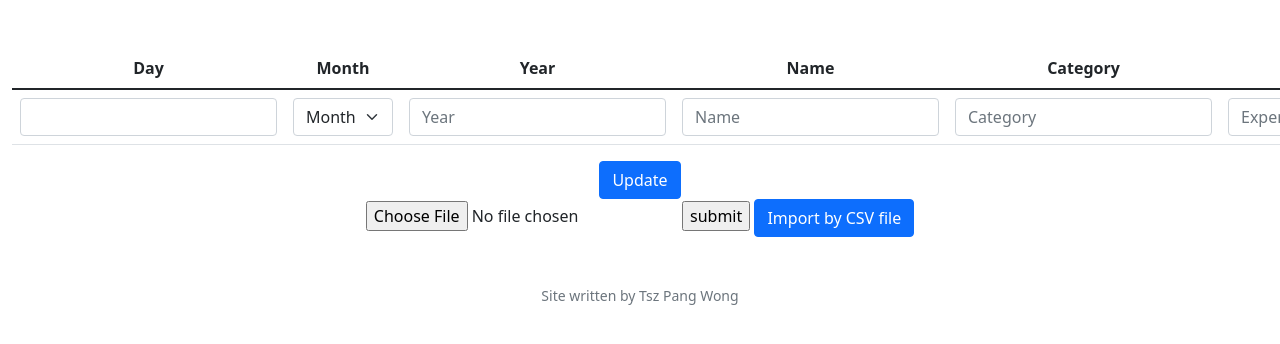
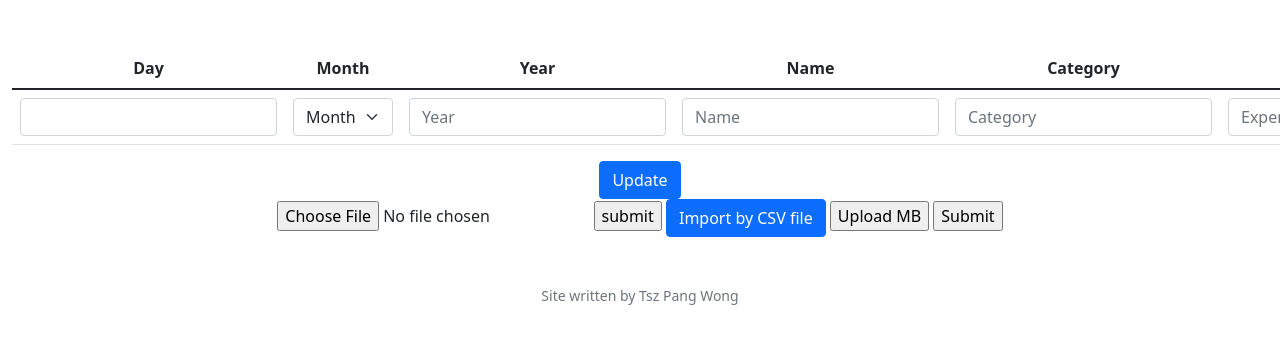
Before and after one commit to tpwong1990/tpwong, a Flask app: page /dataimport in a window 1280 px wide; the page is wider, and only the part inside the window is pictured. Shown: the part 114-458 px from the top of that part. Run offline with Flask 2, Linux system fonts and the light colour scheme; a user stored in the database is signed in; some libraries are stand-ins or nearby versions.

Commit message:
Thu, Jan 26, 2023, 8:57 PM +00:00

```diff
--- a/CS50_final/templates/dataimport.html
+++ b/CS50_final/templates/dataimport.html
@@ -54,6 +54,10 @@
             <input name="fileupload" id="fileupload" type="file" accept=".csv">
             <input type="submit" value="submit" id="submit" />
             <button type="button" class="btn btn-primary" type="submit">Import by CSV file</button>
+            <input id='fileid' type='file' name='filename' hidden/>
+            <input id='buttonid' type='button' value='Upload MB' />
+            <input type='submit' value='Submit' />
+
         </form>
 
 
```
